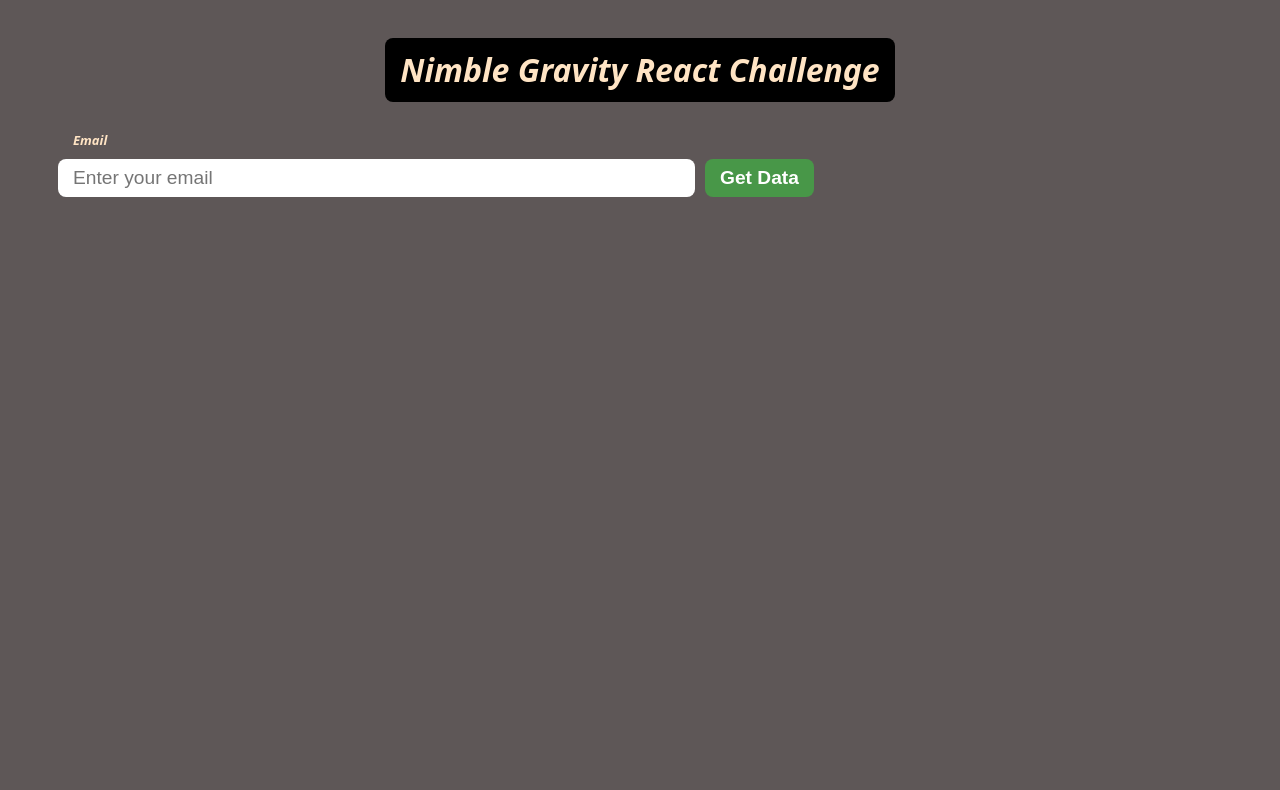
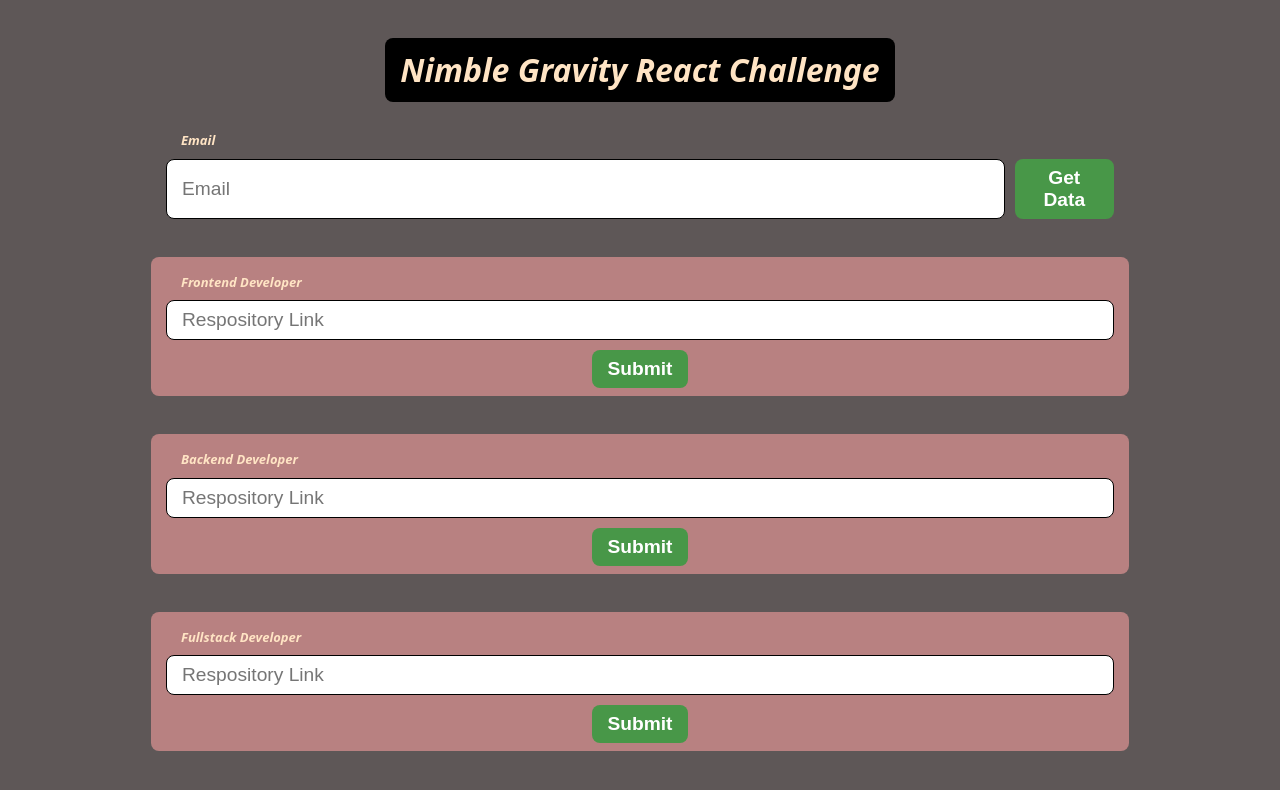
Before and after one commit to ThiagoZanconi/react-challenge, a React (Vite) app: page / in a window 1280 px wide. Shown: the top 790 px of the page. Built offline with nearby package versions, Linux system fonts and the light colour scheme.

Commit message:
Job List Component

```diff
--- a/src/App.css
+++ b/src/App.css
@@ -30,17 +30,20 @@
 .input-custom{
   font-size: larger;
   margin-left: 0;
-  width: 50%;
+  width: 100%;
+  box-sizing: border-box;
   background-color: white;
   border-color: black;
   color: black;
-  border: 8px;
+  border: 1px solid black;
   font-weight: 500;
   border-radius: 8px;
   padding-left: 15px;
   padding-right: 15px;
   padding-top: 8px;
   padding-bottom: 8px;
+  margin-left: auto;
+  margin-right: auto;
 }
 
 .button-custom{
@@ -66,12 +69,54 @@
   background-color: rgb(0, 255, 0);
 }
 
+.submit-custom{
+  color: white;
+  cursor: pointer;
+  font-weight: bold;
+  font-size: larger;
+  width: fit-content;
+  background-color: rgb(72, 151, 72);
+  border: none;
+  border-radius: 8px;
+  box-shadow: burlywood;
+  display: flex;
+  padding-left: 15px;
+  padding-right: 15px;
+  padding-top: 8px;
+  padding-bottom: 8px;
+  margin-left: auto;
+  margin-right: auto;
+  margin-top: 10px;
+  transition: background-color 0.5s ease-in-out;
+}
+
+.submit-custom:hover{
+  background-color: rgb(0, 255, 0);
+}
+
+.card-custom{
+  width: 75%;
+  background-color: rgb(184, 129, 129);
+  border-radius: 8px;
+  padding-left: 15px;
+  padding-right: 15px;
+  padding-top: 8px;
+  padding-bottom: 8px;
+  margin-top: 3%;
+  margin-left: auto;
+  margin-right: auto;
+}
+
 .flex{
   display: flex;
 }
 
-.ml-50{
-  margin-left: 50px;
+.w-75{
+  width: 75%;
+}
+.mx-auto{
+  margin-left: auto;
+  margin-right: auto;
 }
 
 .mt-20{
--- a/src/App.tsx
+++ b/src/App.tsx
@@ -1,15 +1,41 @@
 import { useState } from 'react'
 import './App.css'
 import GetCandidateData from './components/GetCandidateData'
+import type { CandidateDataGet } from './entities/CandidateDataGet'
+import JobList from './components/JobList'
+import type { Job } from './entities/Job'
+import { getJobs } from './services/CandidateAPIService'
 
 function App() {
-  const [count, setCount] = useState(0)
+  const [candidateDataGet, setCandidateDataGet] = useState<CandidateDataGet | null>(null)
+  const [jobs, setJobs] = useState<Array<Job> | null>(null)
+
+  const jobsTest: Array<Job> = [
+    { id: 1, title: "Frontend Developer" },
+    { id: 2, title: "Backend Developer" },
+    { id: 3, title: "Fullstack Developer" }
+  ];
+
+  async function onGetCandidateData(data: CandidateDataGet){
+    setCandidateDataGet(data)
+    try {
+      const jobs = await getJobs();
+      setJobs(jobs)
+    } catch (error) {
+      console.log("Hubo un error:", error);
+    }
+  }
 
   return (
     <>
-      <div>
+      <div className='mx-auto'>
         <h1 className="h1-custom">Nimble Gravity React Challenge</h1>
-        <GetCandidateData></GetCandidateData>
+        <GetCandidateData onGetCandidateData={onGetCandidateData}></GetCandidateData>
+        {
+          jobsTest!=null && (
+            <JobList jobs={jobsTest}></JobList>
+          )
+        }
       </div>
 
     </>
--- a/src/components/GetCandidateData.tsx
+++ b/src/components/GetCandidateData.tsx
@@ -1,38 +1,44 @@
-import { useState } from 'react'
+import type { CandidateDataGet } from '../entities/CandidateDataGet';
+import { getCandidateData } from '../services/CandidateAPIService';
 
-function JobList() {
-  const [count, setCount] = useState(0)
+type ChildProps = {
+    onGetCandidateData: (data: CandidateDataGet) => void;
+};
+const GetCandidateData = ({ onGetCandidateData }: ChildProps) => {
 
-  function getCandidateData(){
+    async function onClick(){
         let email = document.getElementById("emailInput")?.textContent
         if(email!=null){
-
+            try {
+                let data: CandidateDataGet = await getCandidateData(email)
+                onGetCandidateData(data);
+            } catch (error) {
+                console.log("Hubo un error:", error);
             }
-
+        }
     }
 
   return (
     <>
-      <div className='mt-20 ml-50'>
-        <form className="p-0" onSubmit={getCandidateData}>
+        <div className='mt-20 mx-auto w-75'>
+            <form className="p-0" onSubmit={onClick}>
                 <div className="label-custom">Email</div>
                 <div className='flex'>
                     <input
                         className="input-custom"
                         id="emailInput"
                         type="email"
-                    placeholder="Enter your email"
+                        placeholder="Email"
                         required
                     />
                     <button className="button-custom" type="submit">
                         Get Data
                     </button>
                 </div>
-
             </form>
         </div>
     </>
   )
 }
 
-export default JobList
+export default GetCandidateData
--- /dev/null
+++ b/src/components/JobCard.tsx
@@ -0,0 +1,34 @@
+import type { Job } from '../entities/Job';
+
+type ChildProps = {
+    job: Job
+};
+
+const JobList = ({ job }: ChildProps) => {
+
+    async function onClick(){
+
+    }
+
+    return (
+        <>
+            <div className='card-custom'>
+                <form className="p-0" onSubmit={onClick}>
+                    <div className="label-custom">{job.title}</div>
+                    <input
+                        className="input-custom"
+                        id="repositoryInput"
+                        type="link"
+                        placeholder="Respository Link"
+                        required
+                    />
+                    <button className="submit-custom" type="submit">
+                        Submit
+                    </button>
+                </form>
+            </div>
+        </>
+    )
+}
+
+export default JobList
--- a/src/components/JobList.tsx
+++ b/src/components/JobList.tsx
@@ -1,14 +1,20 @@
-import { useState } from 'react'
+import type { Job } from '../entities/Job';
+import JobCard from './JobCard';
 
-function JobList() {
-  const [count, setCount] = useState(0)
+type ChildProps = {
+  jobs: Array<Job> | null;
+};
 
+const JobList = ({ jobs }: ChildProps) => {
   return (
     <>
-      <div>
-
-      </div>
-
+        <div className='mt-20'>
+            {
+                jobs?.map(job =>
+                    <JobCard job = {job}></JobCard>
+                )
+            }
+        </div>
     </>
   )
 }
```
Lines whose indentation alone changed are shown as unchanged.
